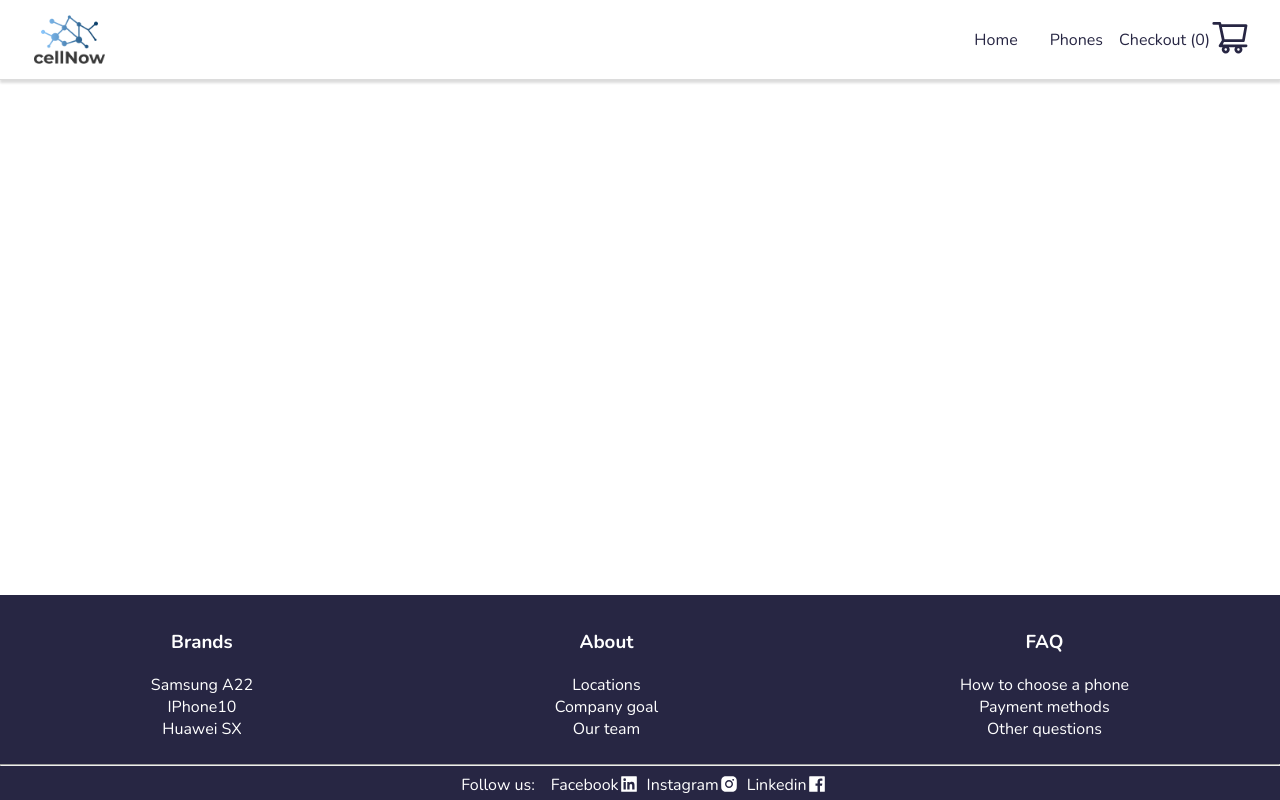
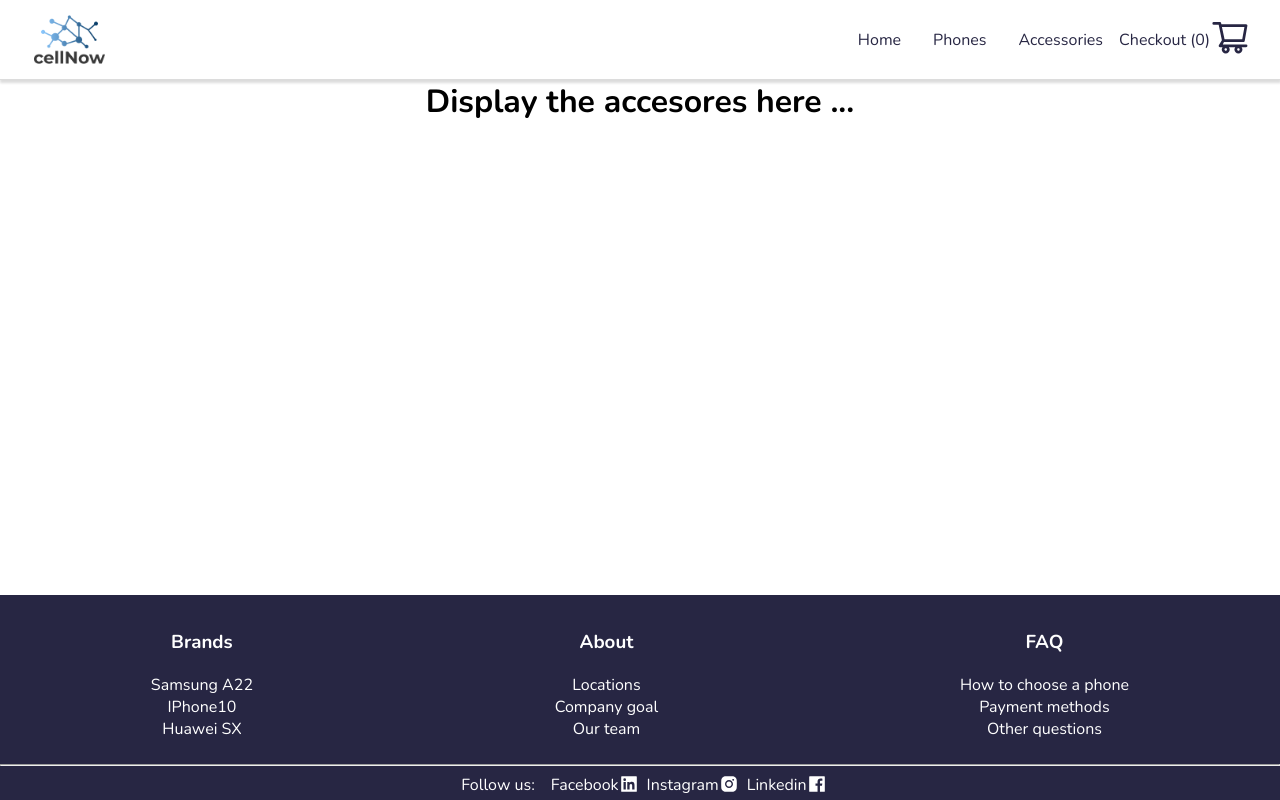
Before and after one commit to Danijela2019/Cell-now-shopping, a React (Create React App) app: page /accessories in a window 1280 px wide. Built offline with nearby package versions, Linux system fonts and the light colour scheme.

Commit message:
Added accessories page

```diff
--- a/src/components/navigation/NavBar.tsx
+++ b/src/components/navigation/NavBar.tsx
@@ -19,6 +19,9 @@ const  NavItems = () => {
             </li>
             <li css={{margin:'0 1rem'}}>
                 <NavLink css={{textDecoration:'none', color:'#272643'}} to ='/phones'> Phones </NavLink>
+            </li>
+            <li css={{margin:'0 1rem'}}>
+                <NavLink css={{textDecoration:'none', color:'#272643'}} to ='/accessories'> Accessories </NavLink>
             </li>
             <li css={{display:'flex',alignItems:'center'}}>
             <NavLink  css={{textDecoration:'none', color:'#272643'}}to='/checkout'> Checkout ({itemCount})</NavLink>
--- /dev/null
+++ b/src/pages/accessories/AccessoriesItems.tsx
@@ -0,0 +1,13 @@
+/** @jsxImportSource @emotion/react */
+import React from 'react';
+
+
+const Accesories = () => {
+    return (
+        <h1 css={{ display:'flex', justifyContent:'center', marginTop:'5rem'}} >
+        Display the accesores here ...
+        </h1>
+    )
+}
+
+export default Accesories;
--- a/src/pages/index.tsx
+++ b/src/pages/index.tsx
@@ -4,6 +4,7 @@ import {Switch,Route} from "react-router-dom";
 import Home from './home'
 import Checkout from './checkout'
 import Phones from './phones'
+import Accesories from "./accessories/AccessoriesItems";
 
 const Routes = () => {
   return (
@@ -11,6 +12,7 @@ const Routes = () => {
             <Route exact path='/' component={Home} />
             <Route path='/phones' component={Phones} />
             <Route path='/checkout' component={Checkout} />
+            <Route path='/accessories' component={Accesories} />
       </Switch>
   );
 }
```
Also changed, not shown: src/pages/accessories/index.tsx (added, +13 -0 lines), 1 other file (tests, documents, lock files or other folders).
